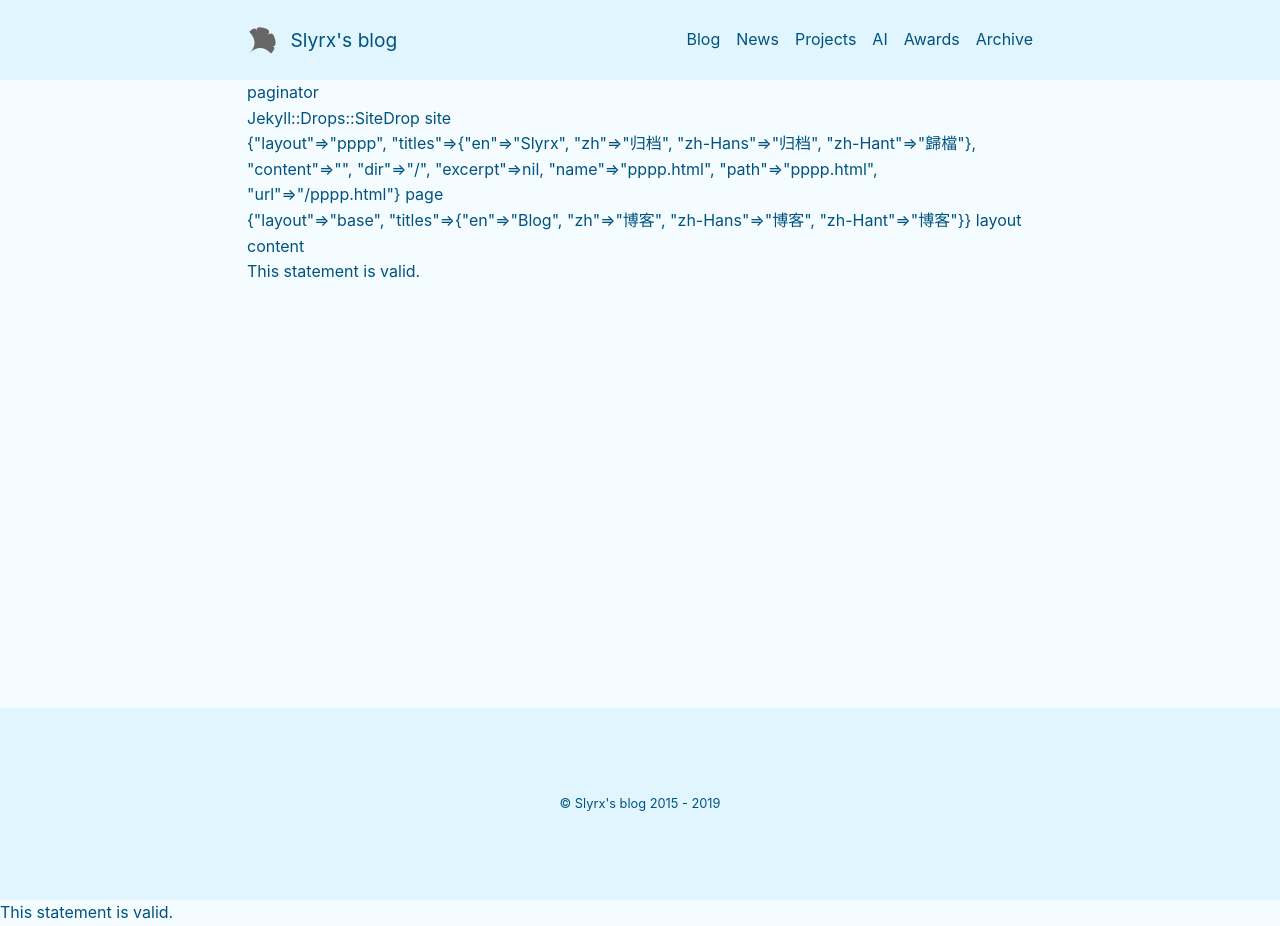
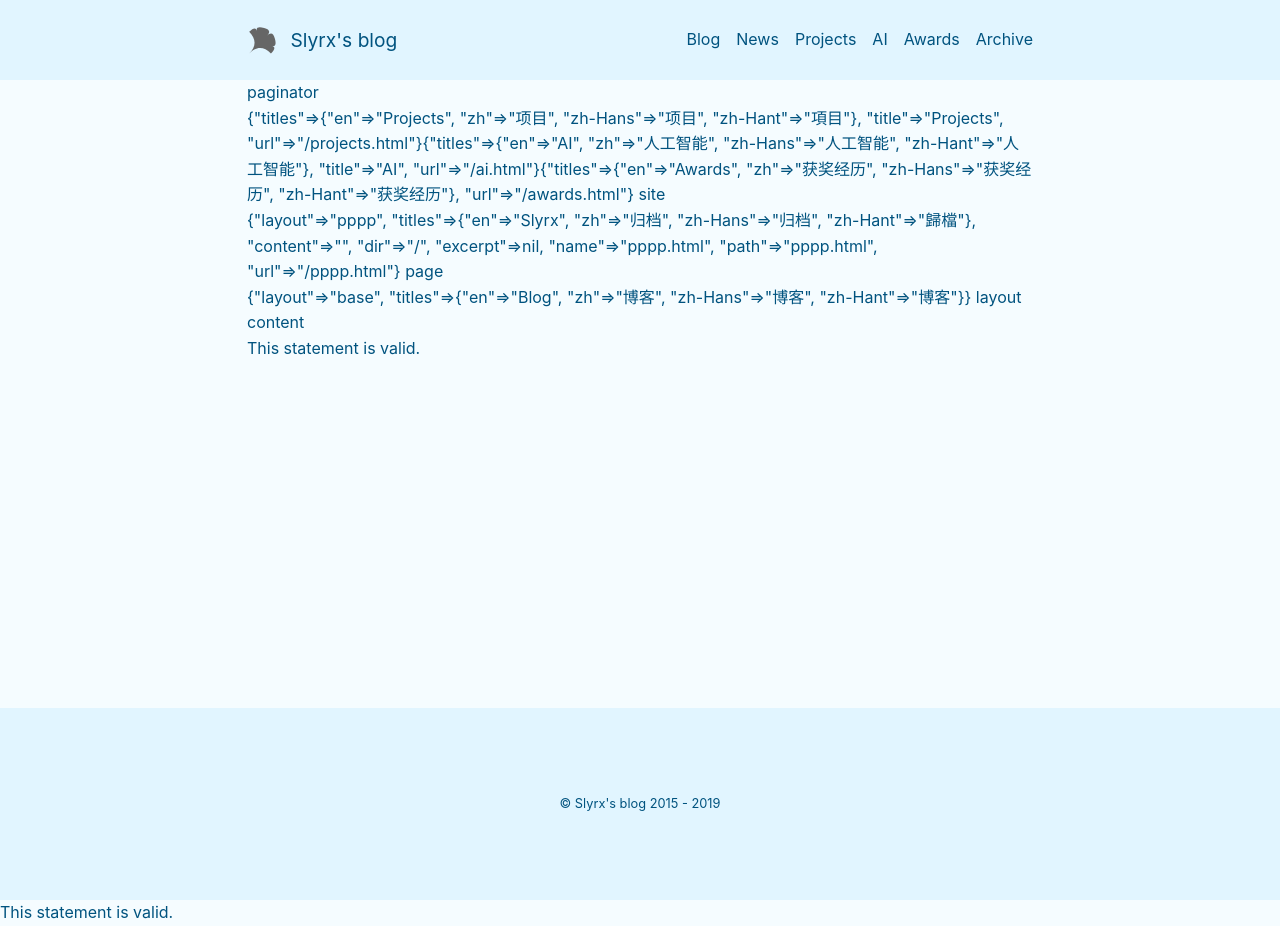
Before and after one commit to slyrx/Tech_Blog, a Jekyll site: the page built from pppp.html, in a window 1280 px wide. Built offline with Jekyll 4.4.1, drawn with Linux system fonts in a browser that asks for light colours.

Commit message:
up subpage

```diff
--- a/_config.yml
+++ b/_config.yml
@@ -33,13 +33,13 @@ nav_lists:
       zh-Hans: 人工智能
       zh-Hant: 人工智能
     title: AI
-    url: /about.html
+    url: /ai.html
   - titles:
       en: Awards
       zh: 获奖经历
       zh-Hans: 获奖经历
       zh-Hant: 获奖经历
-    url: /about.html
+    url: /awards.html
 
 # paths:
 #   base: /
--- a/_layouts/pppp.html
+++ b/_layouts/pppp.html
@@ -11,7 +11,7 @@ titles:
     <div class="main">
       <div class="m-post-list">
         {{ paginator }} paginator<br>
-        {{ site }} site<br>
+        {{ site.nav_lists }} site<br>
         {{ page }} page<br>
         {{ layout }}  layout<br>
         {{ content }}  content<br>
--- a/ai.md
+++ b/ai.md
@@ -1,12 +1,12 @@
 ---
 layout: page
 titles:
-  en: Project
+  en: AI
   zh: 项目
   zh-Hans: 项目
   zh-Hant: 项目
-key: page-project
-display_title: Project
+key: page-ai
+display_title: AI
 ---
 
 Welcome to my blog! :earth_asia: :earth_africa: :earth_americas:
```
Also changed, not shown: Awards.md (+3 -3 lines).
